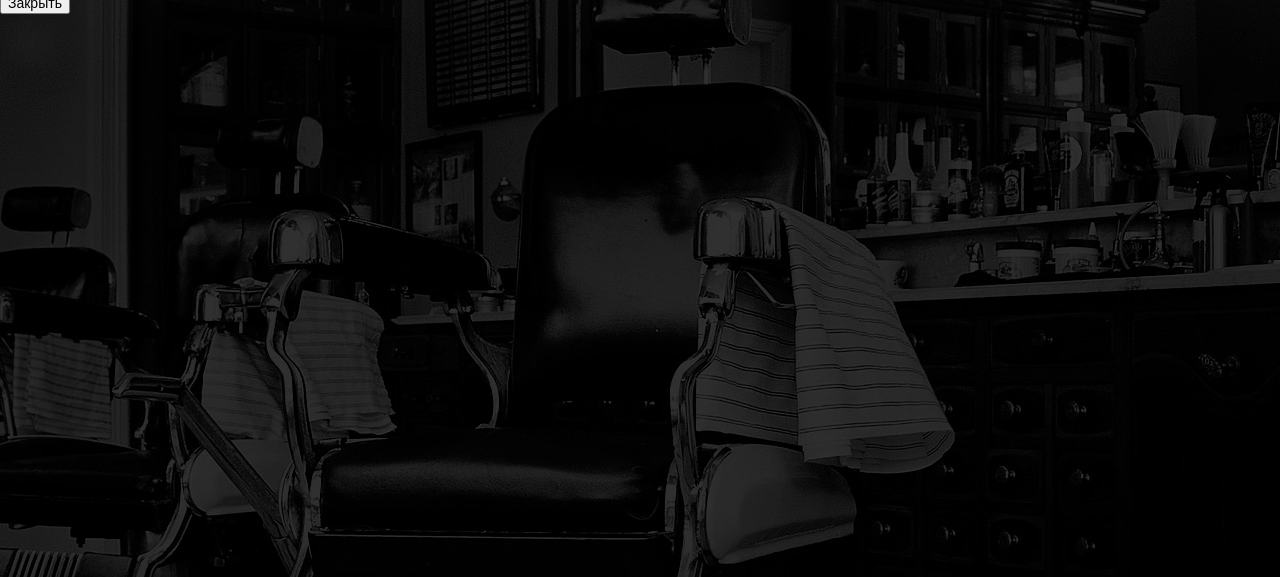
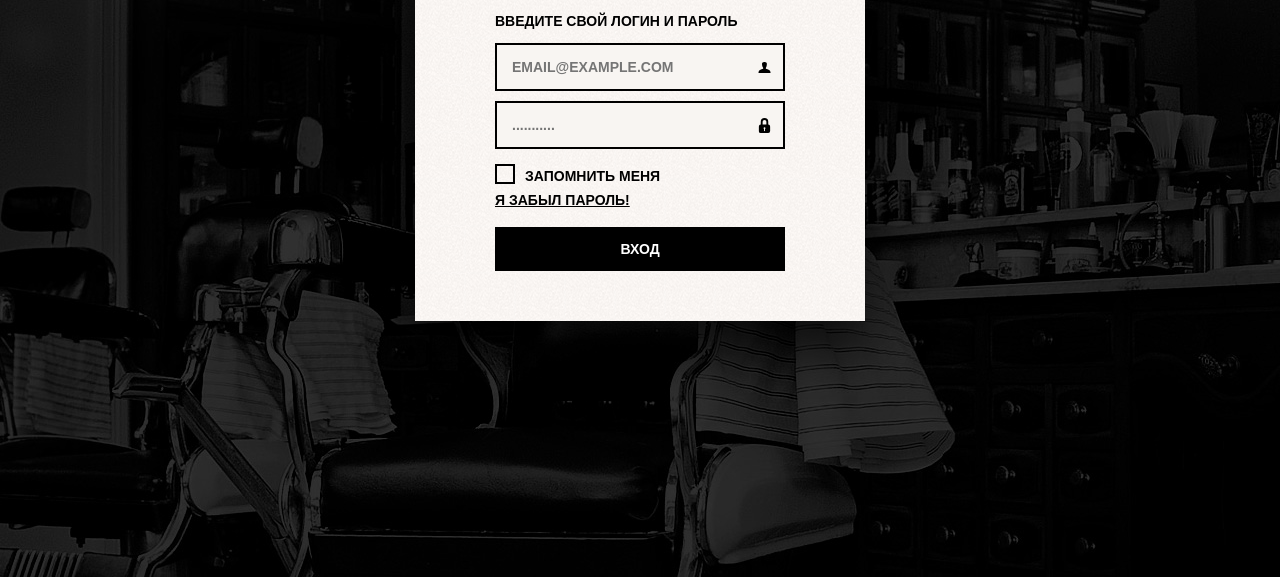
Before and after one commit to shpp-vhrebenko/barbershop, a plain HTML site: page login.html in a window 1280 px wide. Shown: the part 223-800 px from the top of the page. Drawn offline with Linux system fonts and the light colour scheme.

Commit message:
done login, map page

```diff
--- a/login.html
+++ b/login.html
@@ -10,28 +10,27 @@
   </head>
   <body>
     <main>
-      <section>
+      <section class="modal modal-login modal-login-page">
         <h2>Личный кабинет</h2>
-        <p>Введите свой логин и пароль</p>
-        <form action="https://echo.htmlacademy.ru" method="post">
+      <p class="modal-description">Введите свой логин и пароль</p>
+      <form class="login-form" action="https://postman-echo.com/post" method="post">
         <p>
-            <label for="user-login">Логин</label>
-            <input id="user-login" type="email" name="login" placeholder="email@example.com">
+          <label class="visually-hidden" for="user-login"></label>
+          <input class="login-icon-user" type="text" id="user-login" name="login" placeholder="email@example.com">
         </p>
         <p>
-            <label for="user-password">Пароль</label>
-            <input id="user-password" type="password" name="password" placeholder="...........">
+          <label class="visually-hidden" for="user-password">Пароль</label>
+          <input class="login-icon-password" id="user-password" type="password" name="password" placeholder="...........">
         </p>
-          <p>
-            <label>
-              <input type="checkbox" name="remember">
+        <p class="login-help">
+          <label class="login-checkbox">
+            <input type="checkbox" name="remember" class="visually-hidden">
+            <span class="checkbox-indicator"></span>
             Запомнить меня
           </label>
-            <a href="">Я забыл пароль!</a>
+          <a class="restore" href="#">Я забыл пароль!</a>
         </p>
-          <button type="submit">Войти</button>
-        </form>
-        <button type="button">Закрыть</button>
+        <button class="button">Вход</button>
       </section>
     </main>
   </body>
--- a/style/style.css
+++ b/style/style.css
@@ -628,6 +628,10 @@ main {
   padding: 50px 80px;
 }
 
+.modal-login.modal-login-page {
+  display: block;
+}
+
 .modal h2 {
   margin-bottom: 20px;
 
@@ -761,6 +765,10 @@ main {
   margin-top: -280px;
   overflow: hidden;
   border: 7px solid var(--white);
+}
+
+.modal-map-page {
+  display: block;
 }
 
 /* INNER PAGE */
```
Also changed, not shown: map.html (+9 -7 lines). Lines whose indentation alone changed are shown as unchanged.
